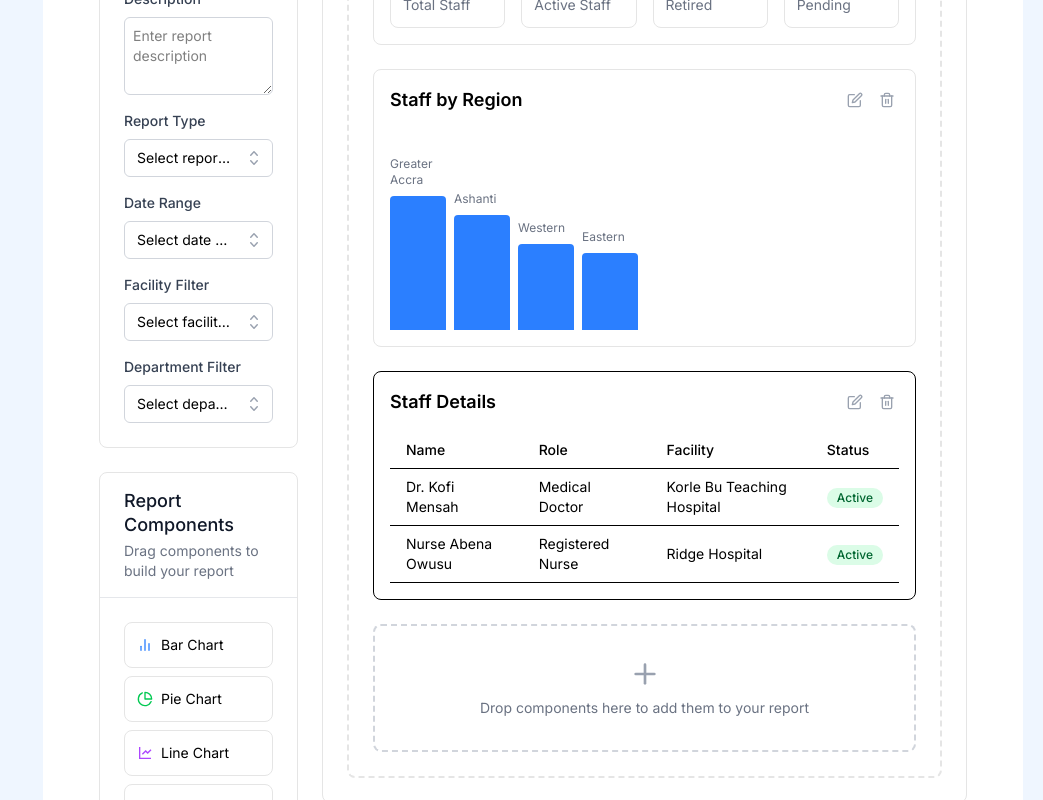
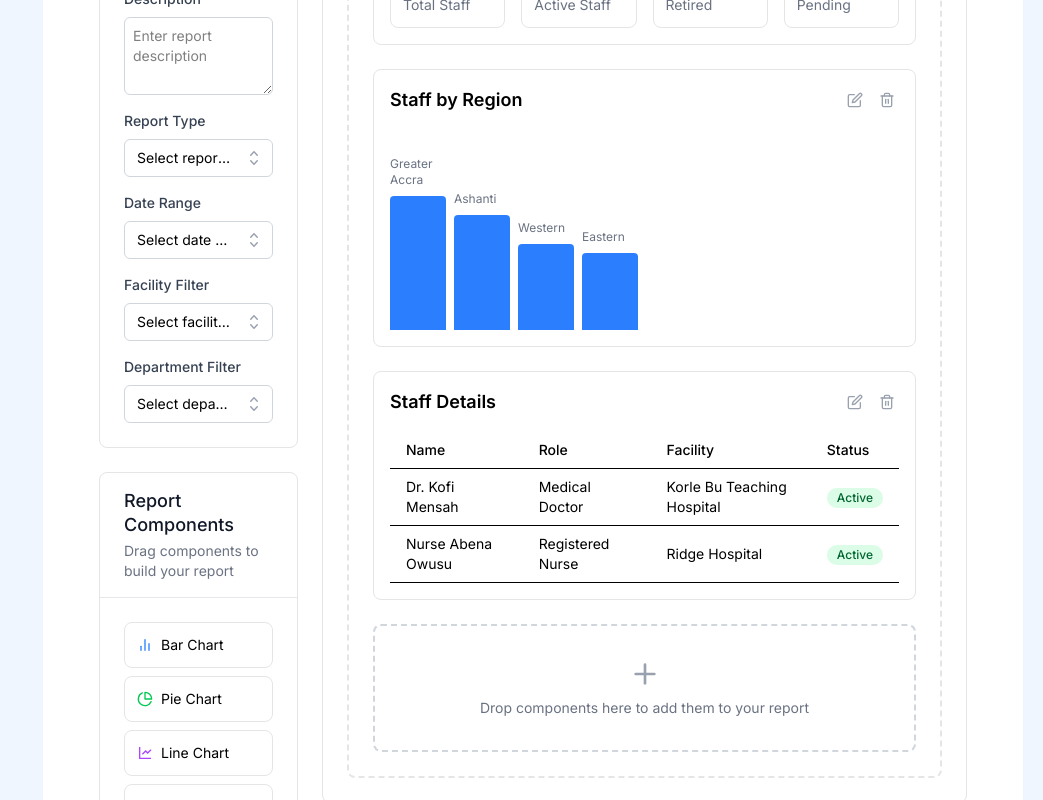
Before and after one commit to ntorilarry/healthcare-workforce, a React (Vite) app: page /analytics/report-builder in a window 1280 px wide. Shown: the part 507-1307 px from the top of the page, without its empty margins (237-1280 px from the left). Built offline with nearby package versions, Linux system fonts and the light colour scheme.

Commit message:
added a loader when exporting

```diff
--- a/src/pages/main/analyticsReports/reportBuilder/components/ReportCanvas.tsx
+++ b/src/pages/main/analyticsReports/reportBuilder/components/ReportCanvas.tsx
@@ -97,7 +97,7 @@
                 </div>
               </div>
 
-              <div className="rounded-lg border bg-white p-4">
+              <div className="rounded-lg border border-neutral-200 bg-white p-4">
                 <div className="flex items-center justify-between mb-4">
                   <h3 className="text-lg font-semibold">Staff Details</h3>
                   <div className="flex items-center gap-2">
```
